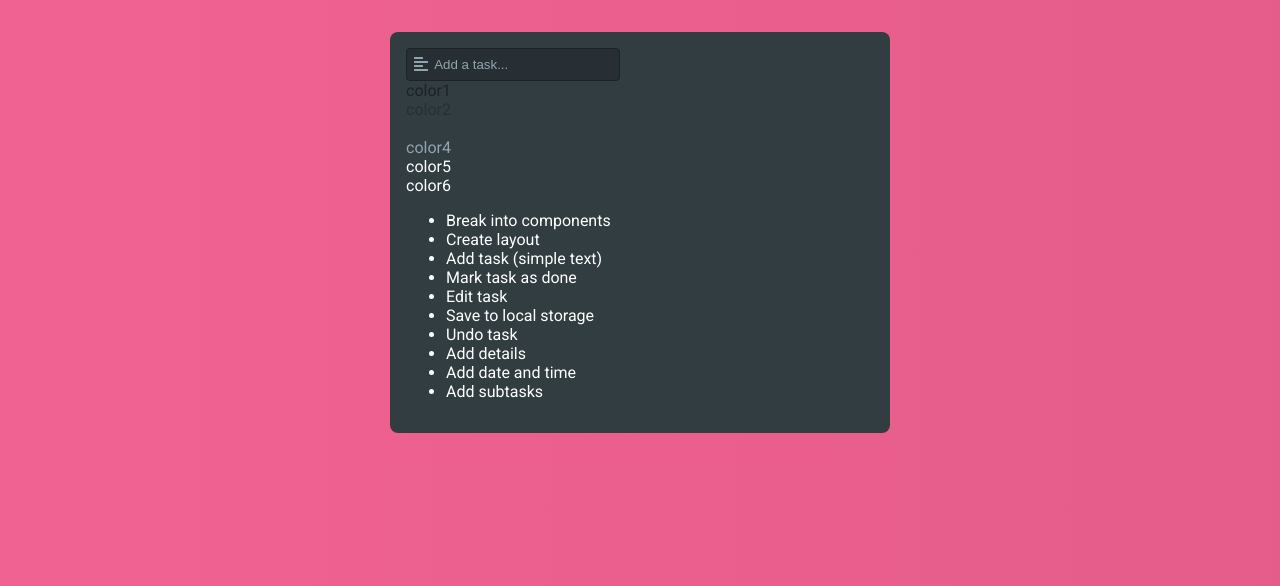
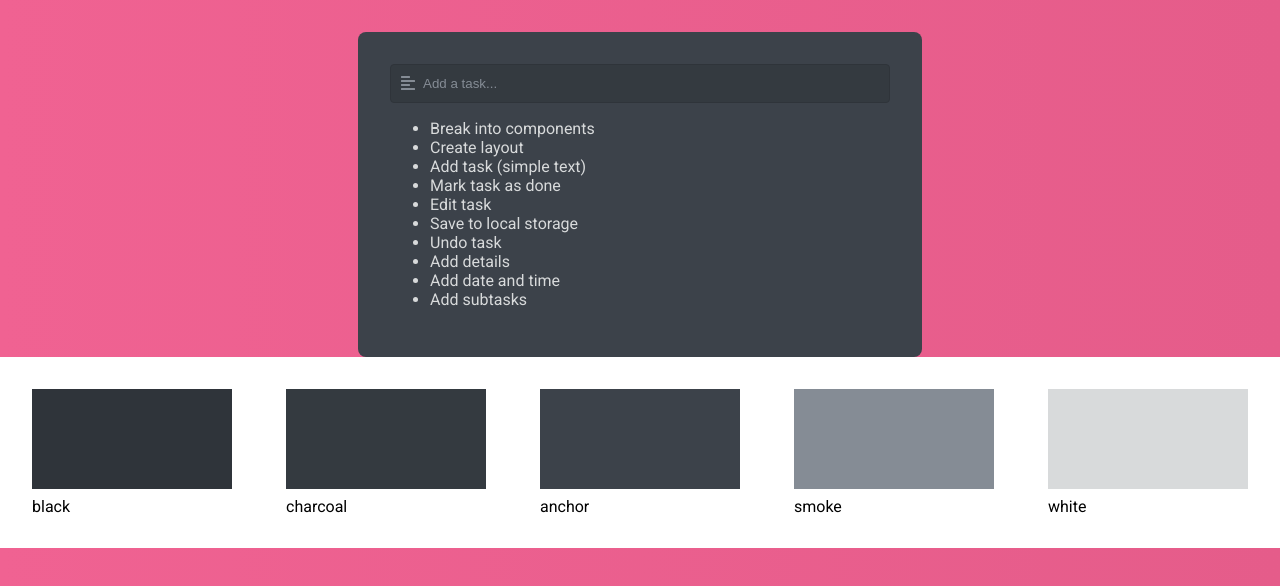
Before and after one commit to SplinterDev/tobedone, a React (Create React App) app: page / in a window 1280 px wide. Shown: the top 586 px of the page. Built offline with nearby package versions, Linux system fonts and the light colour scheme.

Commit message:
Fix input colors

```diff
--- a/src/components/App/App.scss
+++ b/src/components/App/App.scss
@@ -7,12 +7,13 @@
   font-family: 'Roboto', Arial, Helvetica, sans-serif;
 
   .content {
-    background-color: $gray;
+    background-color: $anchor;
     border-radius: 0.5rem;
-    box-sizing: border-box;
     color: $white;
+    display: flex;
+    flex-direction: column;
     max-width: 500px;
     margin: auto;
-    padding: 1rem;
+    padding: 2rem;
   }
 }
--- a/src/components/App/App.tsx
+++ b/src/components/App/App.tsx
@@ -2,6 +2,7 @@ import React from 'react'
 import './App.scss'
 import TaskInput from '../TaskInput/TaskInput'
 import TaskList from '../TaskList/TaskList'
+import Colors from '../Colors/Colors'
 
 function App(): JSX.Element {
   return (
@@ -10,6 +11,7 @@ function App(): JSX.Element {
         <TaskInput />
         <TaskList />
       </div>
+      <Colors />
     </div>
   )
 }
--- /dev/null
+++ b/src/components/Colors/Color.scss
@@ -0,0 +1,38 @@
+@import '../../styles/colors.scss';
+
+.Color {
+  background-color: white;
+  box-sizing: border-box;
+  display: flex;
+  flex-wrap: wrap;
+  justify-content: space-between;
+  padding: 1rem;
+  width: 100%;
+
+  .color {
+    padding: 1rem;
+    &::before {
+      content: '';
+      display: block;
+      height: 100px;
+      margin-bottom: 0.5rem;
+      min-width: 200px;
+    }
+  }
+
+  .black::before {
+    background-color: $black;
+  }
+  .charcoal::before {
+    background-color: $charcoal;
+  }
+  .anchor::before {
+    background-color: $anchor;
+  }
+  .smoke::before {
+    background-color: $smoke;
+  }
+  .white::before {
+    background-color: $white;
+  }
+}
--- /dev/null
+++ b/src/components/Colors/Colors.tsx
@@ -0,0 +1,16 @@
+import React from 'react'
+import './Color.scss'
+
+const Colors = (): JSX.Element => {
+  return (
+    <div className="Color">
+      <div className="color black">black</div>
+      <div className="color charcoal">charcoal</div>
+      <div className="color anchor">anchor</div>
+      <div className="color smoke">smoke</div>
+      <div className="color white">white</div>
+    </div>
+  )
+}
+
+export default Colors
--- a/src/components/TaskInput/TaskInput.scss
+++ b/src/components/TaskInput/TaskInput.scss
@@ -4,39 +4,25 @@
   position: relative;
 
   input {
-    background-color: $dark-gray;
+    background-color: $charcoal;
     border: 1px solid $black;
     border-radius: 0.25rem;
+    box-sizing: border-box;
     color: $white;
-    padding: 0.5rem;
-    padding-left: 1.7rem;
+    padding: 0.7rem;
+    padding-left: 2rem;
+    width: 100%;
   }
 
   ::placeholder {
-    color: $light-gray;
+    color: $smoke;
     opacity: 1;
   }
 
   .icon {
-    left: 0.5rem;
-    top: 0.5rem;
+    left: 0.7rem;
+    top: 0.7rem;
     position: absolute;
-    color: $light-gray;
-  }
-
-  .color1 {
-    color: $black;
-  }
-  .color2 {
-    color: $dark-gray;
-  }
-  .color3 {
-    color: $gray;
-  }
-  .color4 {
-    color: $light-gray;
-  }
-  .color5 {
-    color: $white;
+    color: $smoke;
   }
 }
--- a/src/components/TaskInput/TaskInput.tsx
+++ b/src/components/TaskInput/TaskInput.tsx
@@ -8,12 +8,6 @@ const TaskInput = (): JSX.Element => {
     <div className="TaskInput">
       <Icon className="icon" icon={faAlignLeft} />
       <input type="text" placeholder="Add a task..." />
-      <div className="color1">color1</div>
-      <div className="color2">color2</div>
-      <div className="color3">color3</div>
-      <div className="color4">color4</div>
-      <div className="color5">color5</div>
-      <div className="color6">color6</div>
     </div>
   )
 }
--- a/src/styles/_colors.scss
+++ b/src/styles/_colors.scss
@@ -1,5 +1,5 @@
-$black: #1c2225;
-$dark-gray: lighten($black, 5%);
-$gray: lighten($black, 10%);
-$light-gray: lighten($black, 50%);
-$white: lighten($black, 90%);
+$black: #2f343a;
+$charcoal: #343a40;
+$anchor: #3c424a;
+$smoke: #858c95;
+$white: #d8dadb;
```
